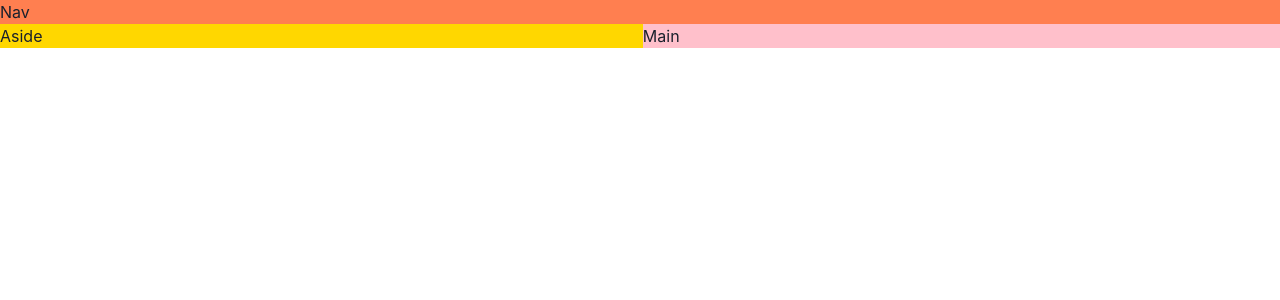
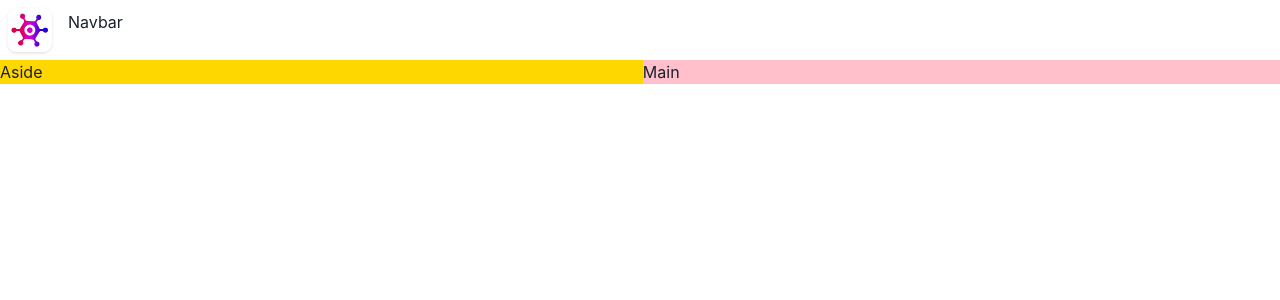
Before and after one commit to ameer-mughal-hamza/react-rawg-clone, a React (Vite) app: page / in a window 1280 px wide. Shown: the top 300 px of the page. Built offline with nearby package versions, Linux system fonts and the light colour scheme.

Commit message:
Setup Navbar with logo.

```diff
--- a/src/App.tsx
+++ b/src/App.tsx
@@ -1,4 +1,5 @@
 import { Grid, GridItem, Show } from "@chakra-ui/react";
+import Navbar from "./chakra-ui-components/Navbar/Navbar";
 
 function App() {
   return (
@@ -8,8 +9,8 @@
         lg: `"nav nav" "aside main"`,
       }}
     >
-      <GridItem area="nav" bg="coral">
-        Nav
+      <GridItem area="nav">
+        <Navbar />
       </GridItem>
       <Show above="lg">
         <GridItem area="aside" bg="gold">
--- /dev/null
+++ b/src/chakra-ui-components/Navbar/Navbar.tsx
@@ -0,0 +1,13 @@
+import { HStack, Image, Text } from "@chakra-ui/react";
+import logo from "../../assets/logo.webp";
+
+const Navbar = () => {
+  return (
+    <HStack>
+      <Image src={logo} boxSize="60px" />
+      <Text>Navbar</Text>
+    </HStack>
+  );
+};
+
+export default Navbar;
```
Also changed, not shown: src/assets/logo.webp (added).
